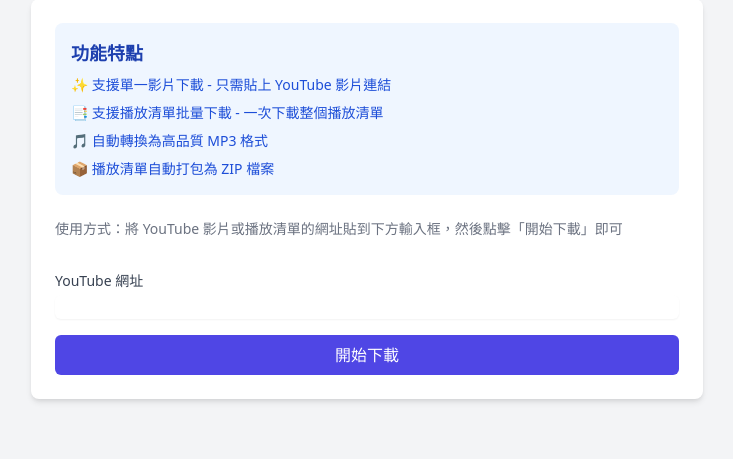
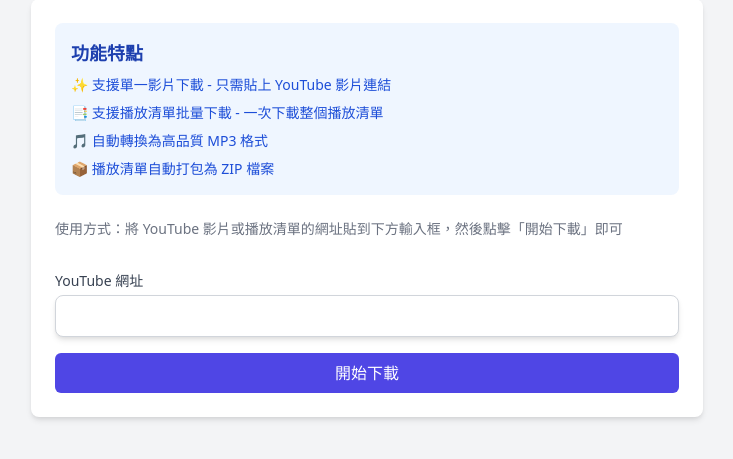
Before and after one commit to xxphjm/YT_MUSIC, a Flask app: page / in a window 1280 px wide. Shown: the part 101-560 px from the top of the page, without its empty margins (273-1006 px from the left). Run offline with Flask 3, Linux system fonts and the light colour scheme.

Commit message:
改變輸入框樣式

```diff
--- a/templates/index.html
+++ b/templates/index.html
@@ -1,5 +1,6 @@
 <!DOCTYPE html>
 <html lang="zh-TW">
+
 <head>
     <meta charset="UTF-8">
     <meta name="viewport" content="width=device-width, initial-scale=1.0">
@@ -9,11 +10,13 @@
         .loading {
             display: none;
         }
+
         .loading.active {
             display: block;
         }
     </style>
 </head>
+
 <body class="bg-gray-100 min-h-screen">
     <div class="container mx-auto px-4 py-8">
         <h1 class="text-3xl font-bold text-center mb-8">YouTube MP3 下載器</h1>
@@ -35,7 +38,7 @@
                 <div>
                     <label for="url" class="block text-sm font-medium text-gray-700">YouTube 網址</label>
                     <input type="url" id="url" name="url" required
-                        class="mt-1 block w-full rounded-md border-gray-300 shadow-sm focus:border-indigo-500 focus:ring-indigo-500">
+                        class="mt-1 block w-full px-3 py-2 rounded-lg border border-gray-300 shadow-md focus:border-indigo-500 focus:ring-2 focus:ring-indigo-200 focus:shadow-xl transition-all">
                 </div>
 
                 <!-- <div>
@@ -64,7 +67,8 @@
                 <div class="relative pt-1">
                     <div class="flex mb-2 items-center justify-between">
                         <div>
-                            <span class="text-xs font-semibold inline-block py-1 px-2 uppercase rounded-full text-indigo-600 bg-indigo-200">
+                            <span
+                                class="text-xs font-semibold inline-block py-1 px-2 uppercase rounded-full text-indigo-600 bg-indigo-200">
                                 下載中
                             </span>
                         </div>
@@ -75,7 +79,9 @@
                         </div>
                     </div>
                     <div class="overflow-hidden h-2 mb-4 text-xs flex rounded bg-indigo-200">
-                        <div id="progress-bar" class="shadow-none flex flex-col text-center whitespace-nowrap text-white justify-center bg-indigo-600" style="width: 0%">
+                        <div id="progress-bar"
+                            class="shadow-none flex flex-col text-center whitespace-nowrap text-white justify-center bg-indigo-600"
+                            style="width: 0%">
                         </div>
                     </div>
                     <div id="progress-info" class="text-sm text-gray-600 text-center"></div>
@@ -196,4 +202,5 @@
         });
     </script>
 </body>
+
 </html>
```
Lines whose indentation alone changed are shown as unchanged.
